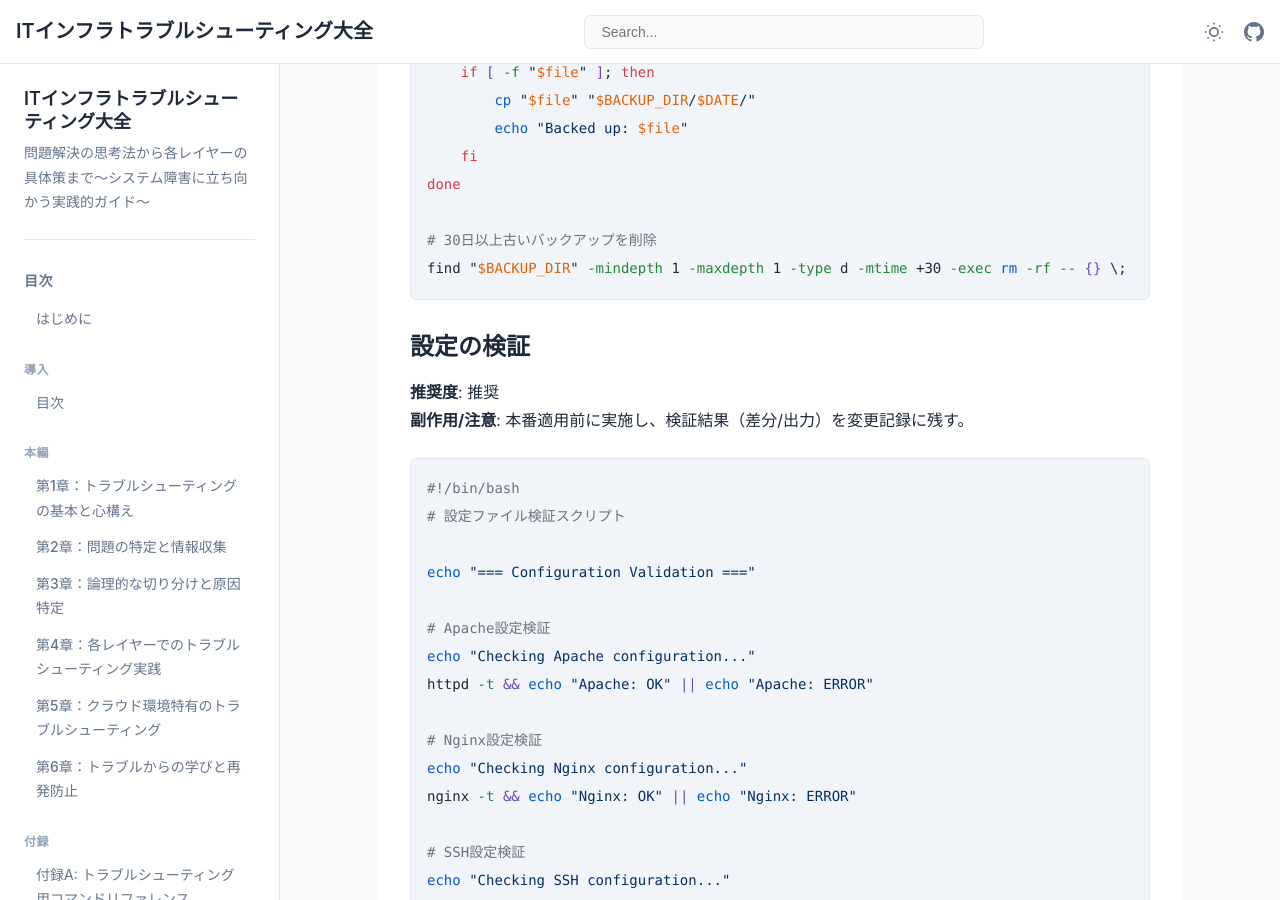
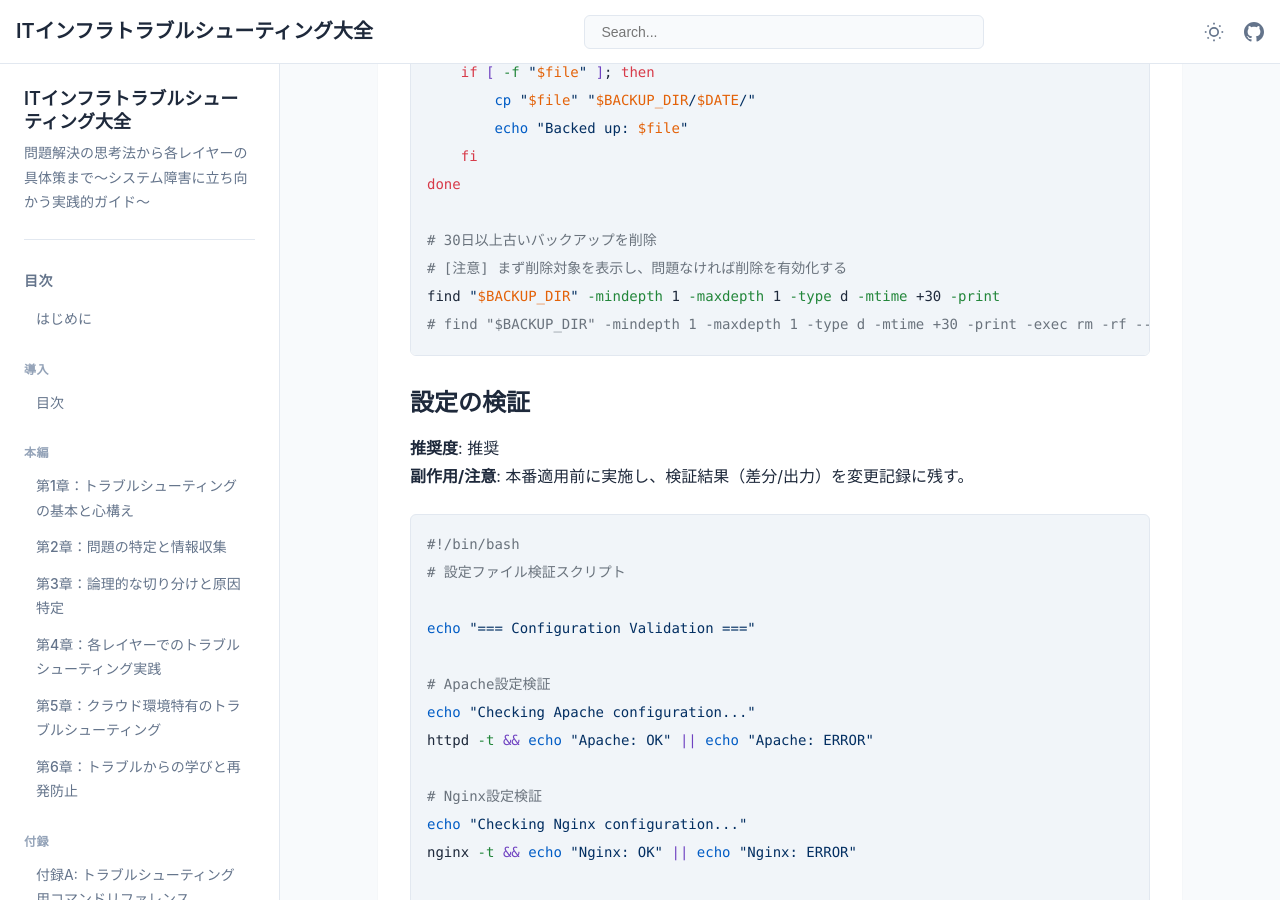
Before and after one commit to itdojp/IT-infra-troubleshooting-book, a Jekyll site: the page built from docs/appendices/c.md, in a window 1280 px wide and 900 px high, scrolled down 18746 px. Built offline with Jekyll 4.4.1, drawn with Linux system fonts in a browser that asks for light colours.

Commit message:
docs: バックアップ削除例を安全側に調整 (#125)

````diff
--- a/docs/appendices/c.md
+++ b/docs/appendices/c.md
@@ -665,7 +665,9 @@ for file in "${CONFIG_FILES[@]}"; do
 done
 
 # 30日以上古いバックアップを削除
-find "$BACKUP_DIR" -mindepth 1 -maxdepth 1 -type d -mtime +30 -exec rm -rf -- {} \;
+# [注意] まず削除対象を表示し、問題なければ削除を有効化する
+find "$BACKUP_DIR" -mindepth 1 -maxdepth 1 -type d -mtime +30 -print
+# find "$BACKUP_DIR" -mindepth 1 -maxdepth 1 -type d -mtime +30 -print -exec rm -rf -- {} +
 ```
 
 ### 設定の検証
````
Also changed, not shown: manuscript/appendices/c.md (+3 -1 lines).
